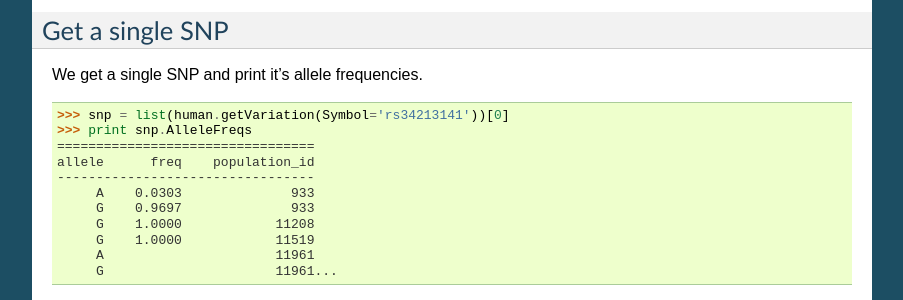
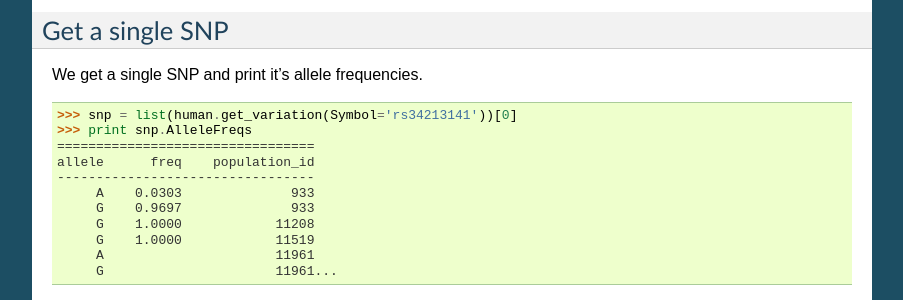
Before and after one commit to cogent3/ensembldb3, a Sphinx documentation site: the page built from doc/ensembl_snips.rst, in a window 1280 px wide and 900 px high, scrolled down 4112 px. Shown: the part 152-452 px from the top of the window, without its empty margins (198-1101 px from the left). Built offline with Sphinx 7.4.7, drawn with Linux system fonts in a browser that asks for light colours; formulas are drawn with MathJax 3.

Commit message:
getVariation to get_variation

```diff
--- a/doc/ensembl_snips.rst
+++ b/doc/ensembl_snips.rst
@@ -286,7 +286,7 @@ We get a single SNP and print it's allele frequencies.
 
 .. doctest::
 
-    >>> snp = list(human.getVariation(Symbol='rs34213141'))[0]
+    >>> snp = list(human.get_variation(Symbol='rs34213141'))[0]
     >>> print snp.AlleleFreqs
     =================================
     allele      freq    population_id
--- a/doc/query_ensembl.rst
+++ b/doc/query_ensembl.rst
@@ -267,7 +267,7 @@ We allow the query to be an inexact match by setting ``like=True``. Again we'll
 
 .. doctest::
 
-    >>> nsyn_variants = human.getVariation(Effect='missense_variant')
+    >>> nsyn_variants = human.get_variation(Effect='missense_variant')
     >>> for i, nsyn_variant in enumerate(nsyn_variants):
     ...     if nsyn_variant.Effect == 'missense_variant' and\
     ...                          nsyn_variant.AlleleFreqs:
```
Also changed, not shown: 2 other files.
